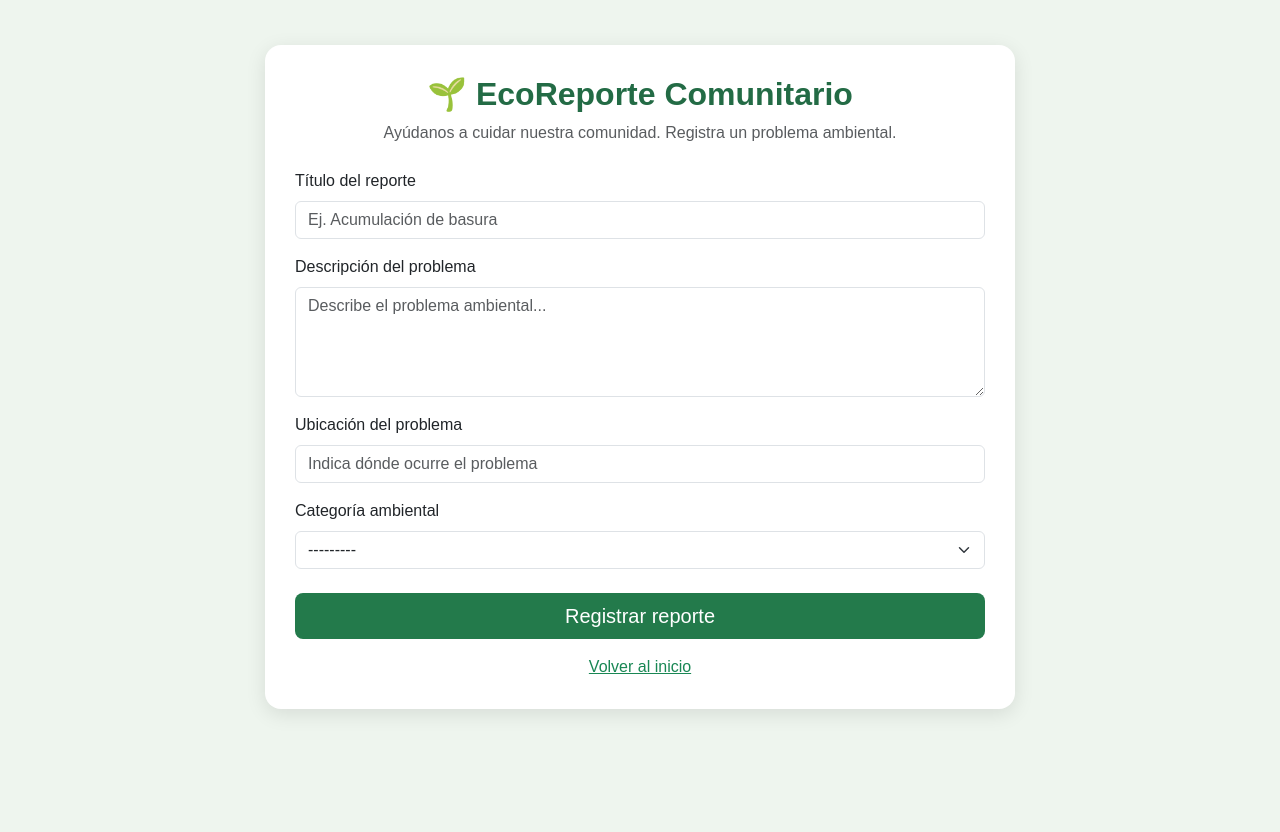
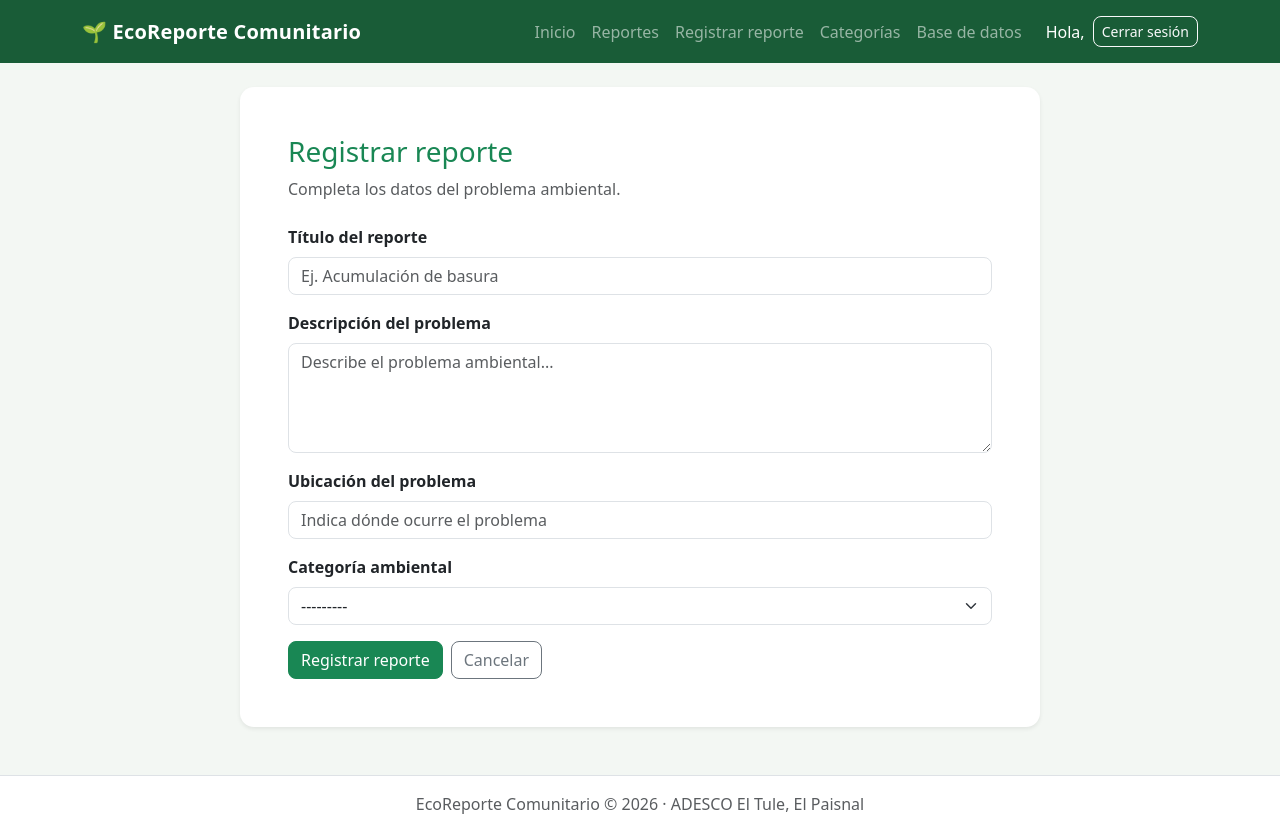
Before and after one commit to TheIsaac503/EcoReporte-Comunitario, a Django app: page /reportes/crear/ in a window 1280 px wide. Before the commit the page ends 714 px from the top, so only its background shows below. Run offline with Django 5.2, Linux system fonts and the light colour scheme; the visitor is signed in with stand-in values (Sample User, id 1); data that the repository does not hold is empty.

Commit message:
Mi parte del trabajo se basaba en (Integración funcional) se ejecuta sin problemas.

```diff
--- a/Documentacion/database/EcoReporte.sql
+++ b/Documentacion/database/EcoReporte.sql
@@ -86,3 +86,6 @@ CONSTRAINT FK_HistorialEstado_ReporteAmbiental FOREIGN KEY (IdReporteAmbiental)
 CONSTRAINT FK_HistorialEstado_Admin FOREIGN KEY(IdUsuarioAdmin) REFERENCES Usuarios(IdUsuario) ON DELETE NO ACTION
 );
 GO
+
+INSERT INTO django_migrations (app, name, applied)
+VALUES ('usuarios', '0001_initial', GETDATE());
--- a/ecoreporte_project/urls.py
+++ b/ecoreporte_project/urls.py
@@ -1,29 +1,12 @@
-"""
-URL configuration for ecoreporte_project project.
-
-The `urlpatterns` list routes URLs to views. For more information please see:
-    https://docs.djangoproject.com/en/6.1/topics/http/urls/
-Examples:
-Function views
-    1. Add an import:  from my_app import views
-    2. Add a URL to urlpatterns:  path('', views.home, name='home')
-Class-based views
-    1. Add an import:  from other_app.views import Home
-    2. Add a URL to urlpatterns:  path('', Home.as_view(), name='home')
-Including another URLconf
-    1. Import the include() function: from django.urls import include, path
-    2. Add a URL to urlpatterns:  path('blog/', include('blog.urls'))
-"""
-
 from django.contrib import admin
 from django.urls import path, include
 from reportes import views
 
 urlpatterns = [
-    path('', views.home, name='home'),
-    path('admin/', admin.site.urls),
-    path('accounts/', include('django.contrib.auth.urls')),
-    path('usuarios/', include('usuarios.urls')),
-    path('reportes/', include('reportes.urls')),
-    path('tablas/', views.vista_tablas, name='vista_tablas'),
+    path("", views.home, name="home"),
+    path("admin/", admin.site.urls),
+    path("accounts/", include("django.contrib.auth.urls")),
+    path("usuarios/", include("usuarios.urls")),
+    path("reportes/", include("reportes.urls")),
+    path("tablas/", views.vista_tablas, name="vista_tablas"),
 ]
--- a/reportes/forms.py
+++ b/reportes/forms.py
@@ -1,45 +1,43 @@
-
 from django import forms
-from .models import ReporteAmbiental
+from .models import ReporteAmbiental, Categoria
 
 
 class ReporteAmbientalForm(forms.ModelForm):
-
     class Meta:
         model = ReporteAmbiental
-
-        fields = [
-            'Titulo',
-            'Descripcion',
-            'UbicacionReferencial',
-            'IdCategoria',
-        ]
-
+        fields = ["Titulo", "Descripcion", "UbicacionReferencial", "IdCategoria"]
         widgets = {
-            'Titulo': forms.TextInput(attrs={
-                'class': 'form-control',
-                'placeholder': 'Ej. Acumulación de basura',
+            "Titulo": forms.TextInput(attrs={
+                "class": "form-control",
+                "placeholder": "Ej. Acumulación de basura",
             }),
-
-            'Descripcion': forms.Textarea(attrs={
-                'class': 'form-control',
-                'rows': 4,
-                'placeholder': 'Describe el problema ambiental...',
+            "Descripcion": forms.Textarea(attrs={
+                "class": "form-control", "rows": 4,
+                "placeholder": "Describe el problema ambiental...",
             }),
-
-            'UbicacionReferencial': forms.TextInput(attrs={
-                'class': 'form-control',
-                'placeholder': 'Indica dónde ocurre el problema',
+            "UbicacionReferencial": forms.TextInput(attrs={
+                "class": "form-control",
+                "placeholder": "Indica dónde ocurre el problema",
             }),
-
-            'IdCategoria': forms.Select(attrs={
-                'class': 'form-select',
-            }),
+            "IdCategoria": forms.Select(attrs={"class": "form-select"}),
+        }
+        labels = {
+            "Titulo": "Título del reporte",
+            "Descripcion": "Descripción del problema",
+            "UbicacionReferencial": "Ubicación del problema",
+            "IdCategoria": "Categoría ambiental",
         }
 
+
+class CategoriaForm(forms.ModelForm):
+    class Meta:
+        model = Categoria
+        fields = ["NombreCategoria", "Descripcion"]
+        widgets = {
+            "NombreCategoria": forms.TextInput(attrs={"class": "form-control"}),
+            "Descripcion": forms.Textarea(attrs={"class": "form-control", "rows": 3}),
+        }
         labels = {
-            'Titulo': 'Título del reporte',
-            'Descripcion': 'Descripción del problema',
-            'UbicacionReferencial': 'Ubicación del problema',
-            'IdCategoria': 'Categoría ambiental',
+            "NombreCategoria": "Nombre de la categoría",
+            "Descripcion": "Descripción",
         }
--- a/reportes/templates/reportes/base.html
+++ b/reportes/templates/reportes/base.html
@@ -1,56 +1,66 @@
+{% load static %}
 <!DOCTYPE html>
 <html lang="es">
 <head>
     <meta charset="UTF-8">
-    <meta name="viewport" content="width=device-width, initial-scale=1.0">
-    <title>EcoReporte Comunitario - ADESCO El Tule</title>
-    <link href="https://cdn.jsdelivr.net/npm/bootstrap@5.3.0/dist/css/bootstrap.min.css" rel="stylesheet">
+    <meta name="viewport" content="width=device-width, initial-scale=1">
+    <title>{% block title %}EcoReporte Comunitario{% endblock %}</title>
+    <link href="https://cdn.jsdelivr.net/npm/bootstrap@5.3.3/dist/css/bootstrap.min.css" rel="stylesheet">
+    <style>
+        body { background: #f3f7f3; min-height: 100vh; display: flex; flex-direction: column; }
+        main { flex: 1; }
+        .navbar-brand { letter-spacing: .2px; }
+        .card { border: 0; border-radius: 14px; }
+        .btn, .form-control, .form-select { border-radius: 8px; }
+        footer { background: #fff; }
+    </style>
+    {% block extra_css %}{% endblock %}
 </head>
-<body class="bg-light">
-    <nav class="navbar navbar-expand-lg navbar-dark bg-success mb-4">
+<body>
+<nav class="navbar navbar-expand-lg navbar-dark" style="background:#195c37">
   <div class="container">
     <a class="navbar-brand fw-bold" href="{% url 'home' %}">🌱 EcoReporte Comunitario</a>
-
-<div class="navbar-nav">
-    <a class="nav-link text-white" href="{% url 'home' %}">
-        Inicio
-    </a>
-
-    <a class="nav-link text-white" href="{% url 'vista_tablas' %}">
-        Consultar Tablas SQL
-    </a>
-
+    <button class="navbar-toggler" type="button" data-bs-toggle="collapse" data-bs-target="#menuPrincipal" aria-controls="menuPrincipal" aria-expanded="false" aria-label="Mostrar menú">
+      <span class="navbar-toggler-icon"></span>
+    </button>
+    <div class="collapse navbar-collapse" id="menuPrincipal">
+      <div class="navbar-nav ms-auto align-items-lg-center">
+        <a class="nav-link" href="{% url 'home' %}">Inicio</a>
+        <a class="nav-link" href="{% url 'listar_reportes' %}">Reportes</a>
         {% if user.is_authenticated %}
-        <span class="nav-link text-white">
-            Hola, {{ user.Nombre }}
-        </span>
-
-        <form method="POST" action="{% url 'logout' %}" class="d-inline">
+          <a class="nav-link" href="{% url 'crear_reporte' %}">Registrar reporte</a>
+          {% if user.is_staff %}
+            <a class="nav-link" href="{% url 'listar_categorias' %}">Categorías</a>
+            <a class="nav-link" href="{% url 'vista_tablas' %}">Base de datos</a>
+          {% endif %}
+          <span class="navbar-text text-white ms-lg-3 me-lg-2">Hola, {{ user.Nombre }}</span>
+          <form method="post" action="{% url 'logout' %}" class="d-inline">
             {% csrf_token %}
-            <button type="submit" class="btn btn-outline-light btn-sm mt-1">
-                Cerrar sesión
-            </button>
+            <button class="btn btn-outline-light btn-sm my-2" type="submit">Cerrar sesión</button>
           </form>
         {% else %}
-        <a class="nav-link text-white" href="{% url 'login' %}">
-            Iniciar sesión
-        </a>
-
-        <a class="nav-link text-white" href="{% url 'registrar_usuario' %}">
-            Crear cuenta
-        </a>
+          <a class="nav-link" href="{% url 'login' %}">Iniciar sesión</a>
+          <a class="btn btn-light btn-sm ms-lg-2 my-2" href="{% url 'registrar_usuario' %}">Crear cuenta</a>
         {% endif %}
       </div>
-
+    </div>
   </div>
 </nav>
-
-    <div class="container">
+<main class="container py-4">
+  {% if messages %}
+    {% for message in messages %}
+      <div class="alert alert-{{ message.tags|default:'info' }} alert-dismissible fade show" role="alert">
+        {{ message }}
+        <button type="button" class="btn-close" data-bs-dismiss="alert" aria-label="Cerrar"></button>
+      </div>
+    {% endfor %}
+  {% endif %}
   {% block content %}{% endblock %}
-    </div>
-
-    <footer class="text-center py-4 text-muted border-top mt-5">
-        <p>EcoReporte Comunitario &copy; 2026 - ADESCO El Tule, El Paisnal</p>
+</main>
+<footer class="text-center text-muted py-3 border-top mt-4">
+  EcoReporte Comunitario © 2026 · ADESCO El Tule, El Paisnal
 </footer>
+<script src="https://cdn.jsdelivr.net/npm/bootstrap@5.3.3/dist/js/bootstrap.bundle.min.js"></script>
+{% block extra_js %}{% endblock %}
 </body>
 </html>
--- a/reportes/templates/reportes/crear_reporte.html
+++ b/reportes/templates/reportes/crear_reporte.html
@@ -1,119 +1,24 @@
-
-<!DOCTYPE html>
-<html lang="es">
-<head>
-    <meta charset="UTF-8">
-    <meta name="viewport" content="width=device-width, initial-scale=1.0">
-    <title>Registrar reporte ambiental</title>
-
-    <link href="https://cdn.jsdelivr.net/npm/bootstrap@5.3.0/dist/css/bootstrap.min.css"
-          rel="stylesheet">
-
-    <style>
-        body {
-            background: #eef5ee;
-            font-family: Arial, sans-serif;
-        }
-
-        .formulario {
-            max-width: 750px;
-            margin: 45px auto;
-            padding: 30px;
-            background: white;
-            border-radius: 16px;
-            box-shadow: 0 5px 20px rgba(0, 0, 0, 0.10);
-        }
-
-        .titulo {
-            color: #236b45;
-            font-weight: bold;
-        }
-
-        .btn-verde {
-            background: #237a4b;
-            color: white;
-            border: none;
-        }
-
-        .btn-verde:hover {
-            background: #195c37;
-            color: white;
-        }
-    </style>
-</head>
-
-<body>
-    <div class="container">
-        <div class="formulario">
-
-            <h2 class="titulo text-center mb-2">
-                🌱 EcoReporte Comunitario
-            </h2>
-
-            <p class="text-center text-muted mb-4">
-                Ayúdanos a cuidar nuestra comunidad.
-                Registra un problema ambiental.
-            </p>
-
-            {% if messages %}
-                {% for mensaje in messages %}
-                    <div class="alert alert-success">
-                        {{ mensaje }}
+{% extends 'reportes/base.html' %}
+{% block title %}{{ titulo_pagina|default:"Registrar reporte" }} | EcoReporte{% endblock %}
+{% block content %}
+<div class="card shadow-sm mx-auto" style="max-width:800px">
+  <div class="card-body p-4 p-md-5">
+    <h1 class="h3 text-success mb-2">{{ titulo_pagina|default:"Registrar reporte ambiental" }}</h1>
+    <p class="text-muted mb-4">Completa los datos del problema ambiental.</p>
+    <form method="post">{% csrf_token %}
+      {% for campo in formulario %}
+      <div class="mb-3">
+        <label class="form-label fw-semibold" for="{{ campo.id_for_label }}">{{ campo.label }}</label>
+        {{ campo }}
+        {% for error in campo.errors %}<div class="text-danger small">{{ error }}</div>{% endfor %}
       </div>
       {% endfor %}
-            {% endif %}
-
-            <form method="POST">
-                {% csrf_token %}
-
-                {{ formulario.non_field_errors }}
-
-                <div class="mb-3">
-                    <label class="form-label">
-                        {{ formulario.Titulo.label }}
-                    </label>
-                    {{ formulario.Titulo }}
-                    {{ formulario.Titulo.errors }}
-                </div>
-
-                <div class="mb-3">
-                    <label class="form-label">
-                        {{ formulario.Descripcion.label }}
-                    </label>
-                    {{ formulario.Descripcion }}
-                    {{ formulario.Descripcion.errors }}
-                </div>
-
-                <div class="mb-3">
-                    <label class="form-label">
-                        {{ formulario.UbicacionReferencial.label }}
-                    </label>
-                    {{ formulario.UbicacionReferencial }}
-                    {{ formulario.UbicacionReferencial.errors }}
-                </div>
-
-                <div class="mb-4">
-                    <label class="form-label">
-                        {{ formulario.IdCategoria.label }}
-                    </label>
-                    {{ formulario.IdCategoria }}
-                    {{ formulario.IdCategoria.errors }}
-                </div>
-
-                <div class="d-grid">
-                    <button type="submit" class="btn btn-verde btn-lg">
-                        Registrar reporte
-                    </button>
+      {% if formulario.non_field_errors %}<div class="alert alert-danger">{{ formulario.non_field_errors }}</div>{% endif %}
+      <div class="d-flex gap-2">
+        <button class="btn btn-success" type="submit">{% if es_edicion %}Guardar cambios{% else %}Registrar reporte{% endif %}</button>
+        <a class="btn btn-outline-secondary" href="{% url 'listar_reportes' %}">Cancelar</a>
       </div>
     </form>
-
-            <div class="text-center mt-3">
-                <a href="/" class="text-success">
-                    Volver al inicio
-                </a>
-            </div>
-
   </div>
 </div>
-</body>
-</html>
+{% endblock %}
--- a/reportes/urls.py
+++ b/reportes/urls.py
@@ -2,7 +2,13 @@ from django.urls import path
 from . import views
 
 urlpatterns = [
-    path('', views.inicio, name='inicio'),
-    path('crear/', views.crear_reporte, name='crear_reporte'),
-    path('lista/', views.listar_reportes, name='listar_reportes'),
+    path("", views.listar_reportes, name="inicio"),
+    path("crear/", views.crear_reporte, name="crear_reporte"),
+    path("lista/", views.listar_reportes, name="listar_reportes"),
+    path("<int:pk>/editar/", views.editar_reporte, name="editar_reporte"),
+    path("<int:pk>/eliminar/", views.eliminar_reporte, name="eliminar_reporte"),
+    path("categorias/", views.listar_categorias, name="listar_categorias"),
+    path("categorias/crear/", views.crear_categoria, name="crear_categoria"),
+    path("categorias/<int:pk>/editar/", views.editar_categoria, name="editar_categoria"),
+    path("categorias/<int:pk>/eliminar/", views.eliminar_categoria, name="eliminar_categoria"),
 ]
--- a/reportes/views.py
+++ b/reportes/views.py
@@ -1,89 +1,160 @@
+from django.contrib import messages
+from django.contrib.auth.decorators import login_required, user_passes_test
+from django.core.exceptions import PermissionDenied
+from django.shortcuts import get_object_or_404, redirect, render
 
-from django.shortcuts import render, redirect
-from django.contrib.auth.decorators import login_required
-from django.contrib import messages
-from .forms import ReporteAmbientalForm
 from usuarios.models import Usuario, Rol
-from .models import (
-    Categoria,
-    ReporteAmbiental,
-    EvidenciaFotografia,
-    HistorialEstado,
-)
+from .forms import ReporteAmbientalForm, CategoriaForm
+from .models import Categoria, ReporteAmbiental, EvidenciaFotografia, HistorialEstado
 
 
-def inicio(request):
-    return render(request, 'reportes/inicio.html')
+def es_administrador(user):
+    # is_staff habilita las funciones de gestión del sistema.
+    return user.is_authenticated and user.is_staff
 
 
 def home(request):
-    """
-    Vista principal de inicio y diagnóstico.
-    """
     context = {
-        'total_reportes': ReporteAmbiental.objects.count(),
-        'reportes_pendientes': ReporteAmbiental.objects.filter(
-            Estado='Pendiente'
-        ).count(),
-        'total_usuarios': Usuario.objects.count(),
-        'total_categorias': Categoria.objects.count(),
-        'comunidad': 'Caserío El Tule, Canton Potrero Grande, El Paisnal',
+        "total_reportes": ReporteAmbiental.objects.count(),
+        "reportes_pendientes": ReporteAmbiental.objects.filter(Estado="Pendiente").count(),
+        "total_usuarios": Usuario.objects.count(),
+        "total_categorias": Categoria.objects.count(),
+        "comunidad": "Caserío El Tule, Cantón Potrero Grande, El Paisnal",
     }
-
-    return render(request, 'reportes/home.html', context)
+    return render(request, "reportes/home.html", context)
 
 
+@login_required
 def vista_tablas(request):
-    """
-    Vista general para consultar los registros almacenados
-    en las tablas de SQL Server.
-    """
+    if not request.user.is_staff:
+        raise PermissionDenied
     context = {
-        'roles': Rol.objects.all(),
-        'usuarios': Usuario.objects.all(),
-        'categorias': Categoria.objects.all(),
-        'reportes': ReporteAmbiental.objects.all(),
-        'evidencias': EvidenciaFotografia.objects.all(),
-        'historiales': HistorialEstado.objects.all(),
+        "roles": Rol.objects.all(),
+        "usuarios": Usuario.objects.all(),
+        "categorias": Categoria.objects.all(),
+        "reportes": ReporteAmbiental.objects.select_related("IdUsuario", "IdCategoria"),
+        "evidencias": EvidenciaFotografia.objects.all(),
+        "historiales": HistorialEstado.objects.all(),
     }
+    return render(request, "reportes/lista_tablas.html", context)
 
-    return render(request, 'reportes/lista_tablas.html', context)
 
 @login_required
 def crear_reporte(request):
-    if request.method == 'POST':
+    if request.method == "POST":
         formulario = ReporteAmbientalForm(request.POST)
-
         if formulario.is_valid():
             reporte = formulario.save(commit=False)
             reporte.IdUsuario = request.user
-            reporte.Estado = 'Pendiente'
+            reporte.Estado = "Pendiente"
             reporte.save()
-
-            messages.success(
-                request,
-                '¡Tu reporte ambiental se registró correctamente!'
-            )
-
-            return redirect('crear_reporte')
+            messages.success(request, "¡Tu reporte ambiental se registró correctamente!")
+            return redirect("listar_reportes")
     else:
         formulario = ReporteAmbientalForm()
-
-    return render(
-        request,
-        'reportes/crear_reporte.html',
-        {'formulario': formulario}
-    )
+    return render(request, "reportes/crear_reporte.html", {
+        "formulario": formulario, "titulo_pagina": "Registrar reporte",
+    })
 
 
 def listar_reportes(request):
     reportes = ReporteAmbiental.objects.select_related(
-        'IdUsuario',
-        'IdCategoria'
-    ).order_by('-FechaCreacion')
+        "IdUsuario", "IdCategoria"
+    ).order_by("-FechaCreacion")
+    return render(request, "reportes/listar_reportes.html", {"reportes": reportes})
 
-    return render(
-        request,
-        'reportes/listar_reportes.html',
-        {'reportes': reportes}
+
+@login_required
+def editar_reporte(request, pk):
+    reporte = get_object_or_404(
+        ReporteAmbiental.objects.select_related("IdUsuario"), pk=pk
     )
+    if reporte.IdUsuario_id != request.user.pk and not request.user.is_staff:
+        raise PermissionDenied
+    if request.method == "POST":
+        formulario = ReporteAmbientalForm(request.POST, instance=reporte)
+        if formulario.is_valid():
+            formulario.save()
+            messages.success(request, "El reporte se actualizó correctamente.")
+            return redirect("listar_reportes")
+    else:
+        formulario = ReporteAmbientalForm(instance=reporte)
+    return render(request, "reportes/crear_reporte.html", {
+        "formulario": formulario, "titulo_pagina": "Modificar reporte",
+        "es_edicion": True,
+    })
+
+
+@login_required
+def eliminar_reporte(request, pk):
+    reporte = get_object_or_404(
+        ReporteAmbiental.objects.select_related("IdUsuario"), pk=pk
+    )
+    if reporte.IdUsuario_id != request.user.pk and not request.user.is_staff:
+        raise PermissionDenied
+    if request.method == "POST":
+        reporte.delete()
+        messages.success(request, "El reporte se eliminó correctamente.")
+        return redirect("listar_reportes")
+    return render(request, "reportes/confirmar_eliminacion.html", {
+        "objeto": reporte, "tipo": "reporte",
+    })
+
+
+@login_required
+@user_passes_test(es_administrador)
+def listar_categorias(request):
+    categorias = Categoria.objects.all().order_by("NombreCategoria")
+    return render(request, "reportes/listar_categorias.html", {"categorias": categorias})
+
+
+@login_required
+@user_passes_test(es_administrador)
+def crear_categoria(request):
+    if request.method == "POST":
+        formulario = CategoriaForm(request.POST)
+        if formulario.is_valid():
+            formulario.save()
+            messages.success(request, "La categoría se creó correctamente.")
+            return redirect("listar_categorias")
+    else:
+        formulario = CategoriaForm()
+    return render(request, "reportes/formulario_categoria.html", {
+        "formulario": formulario, "titulo": "Nueva categoría",
+    })
+
+
+@login_required
+@user_passes_test(es_administrador)
+def editar_categoria(request, pk):
+    categoria = get_object_or_404(Categoria, pk=pk)
+    if request.method == "POST":
+        formulario = CategoriaForm(request.POST, instance=categoria)
+        if formulario.is_valid():
+            formulario.save()
+            messages.success(request, "La categoría se actualizó correctamente.")
+            return redirect("listar_categorias")
+    else:
+        formulario = CategoriaForm(instance=categoria)
+    return render(request, "reportes/formulario_categoria.html", {
+        "formulario": formulario, "titulo": "Modificar categoría",
+    })
+
+
+@login_required
+@user_passes_test(es_administrador)
+def eliminar_categoria(request, pk):
+    categoria = get_object_or_404(Categoria, pk=pk)
+    if request.method == "POST":
+        try:
+            categoria.delete()
+            messages.success(request, "La categoría se eliminó correctamente.")
+        except Exception:
+            messages.error(
+                request,
+                "No se puede eliminar esta categoría porque tiene reportes asociados."
+            )
+        return redirect("listar_categorias")
+    return render(request, "reportes/confirmar_eliminacion.html", {
+        "objeto": categoria, "tipo": "categoría",
+    })
```
Also changed, not shown: ecoreporte_project/settings.py (+2 -11 lines), reportes/templates/reportes/confirmar_eliminacion.html (added, +15 -0 lines), reportes/templates/reportes/formulario_categoria.html (added, +14 -0 lines), reportes/templates/reportes/home.html (+8 -0 lines), reportes/templates/reportes/listar_categorias.html (added, +18 -0 lines), reportes/templates/reportes/listar_reportes.html (+24 -78 lines), usuarios/forms.py (+7 -6 lines). Lines whose indentation alone changed are shown as unchanged.
